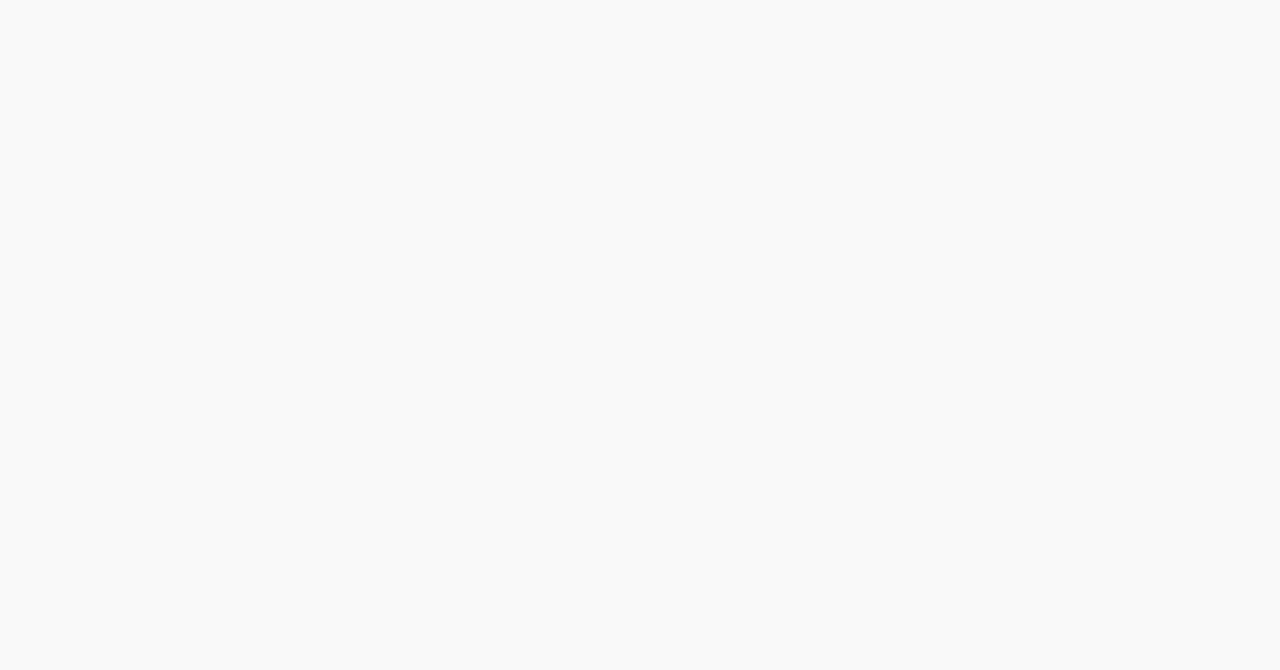
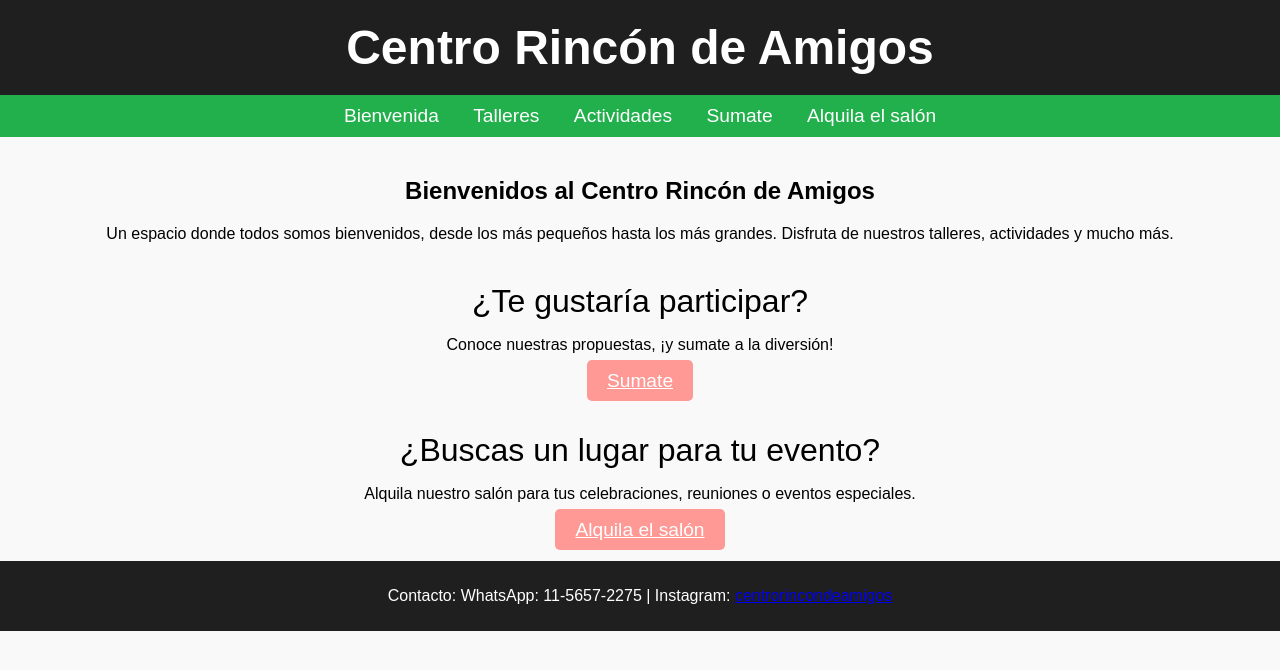
Before and after one commit to maritosp/cra, a plain HTML site: page index.html in a window 1280 px wide. Drawn offline with Linux system fonts and the light colour scheme.

Commit message:
Add files via upload

```diff
--- a/index.html
+++ b/index.html
@@ -60,3 +60,37 @@
         }
         .button:hover {
             background-color: #21B04B;
+        }
+    </style>
+</head>
+<body>
+    <header>
+        <h1>Centro Rincón de Amigos</h1>
+    </header>
+
+    <nav>
+        <a href="index.html">Bienvenida</a>
+        <a href="talleres.html">Talleres</a>
+        <a href="actividades.html">Actividades</a>
+        <a href="sumate.html">Sumate</a>
+        <a href="alquila.html">Alquila el salón</a>
+    </nav>
+
+    <div class="content">
+        <h2>Bienvenidos al Centro Rincón de Amigos</h2>
+        <p>Un espacio donde todos somos bienvenidos, desde los más pequeños hasta los más grandes. Disfruta de nuestros talleres, actividades y mucho más.</p>
+
+        <div class="section-title">¿Te gustaría participar?</div>
+        <p>Conoce nuestras propuestas, ¡y sumate a la diversión!</p>
+        <a href="sumate.html" class="button">Sumate</a>
+
+        <div class="section-title">¿Buscas un lugar para tu evento?</div>
+        <p>Alquila nuestro salón para tus celebraciones, reuniones o eventos especiales.</p>
+        <a href="alquila.html" class="button">Alquila el salón</a>
+    </div>
+
+    <footer>
+        <p>Contacto: WhatsApp: 11-5657-2275 | Instagram: <a href="https://www.instagram.com/centrorincondeamigos/" target="_blank">centrorincondeamigos</a></p>
+    </footer>
+</body>
+</html>
```
